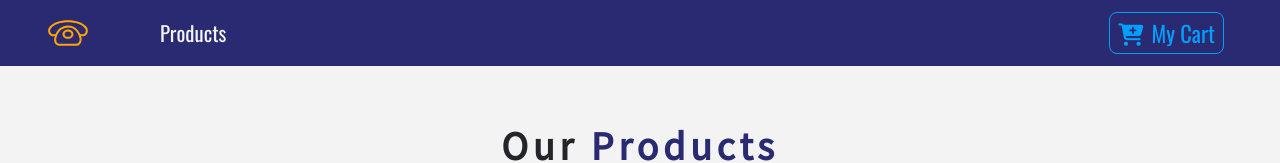
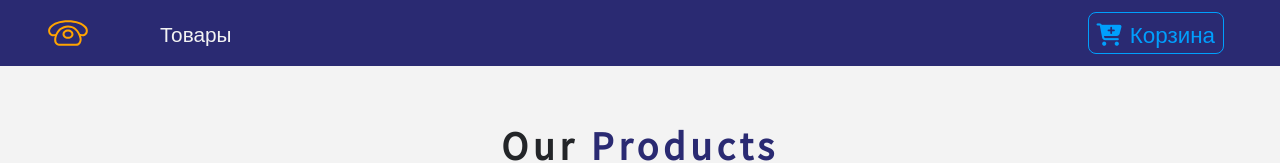
Before and after one commit to Danny337/my-shop, a React (Create React App) app: page / in a window 1280 px wide. Shown: the top 163 px of the page. Built offline with nearby package versions, Linux system fonts and the light colour scheme.

Commit message:
Update Navbar.js

```diff
--- a/src/components/Navbar.js
+++ b/src/components/Navbar.js
@@ -19,7 +19,7 @@ class Navbar extends Component {
                 <ul className='navbar-nav align-items-center'>
                     <li className='nav-item ml-5'>
                         <Link to='/' className='nav-link'>
-                            products
+                            товары
                         </Link>
                     </li>
                 </ul>
@@ -28,7 +28,7 @@ class Navbar extends Component {
                         <span className='mr-2'>
                             <i className='fas fa-cart-plus' />
                         </span>
-                        my cart
+                        корзина
                     </ButtonContainer>
                 </Link>
             </NavWrapper>
```
